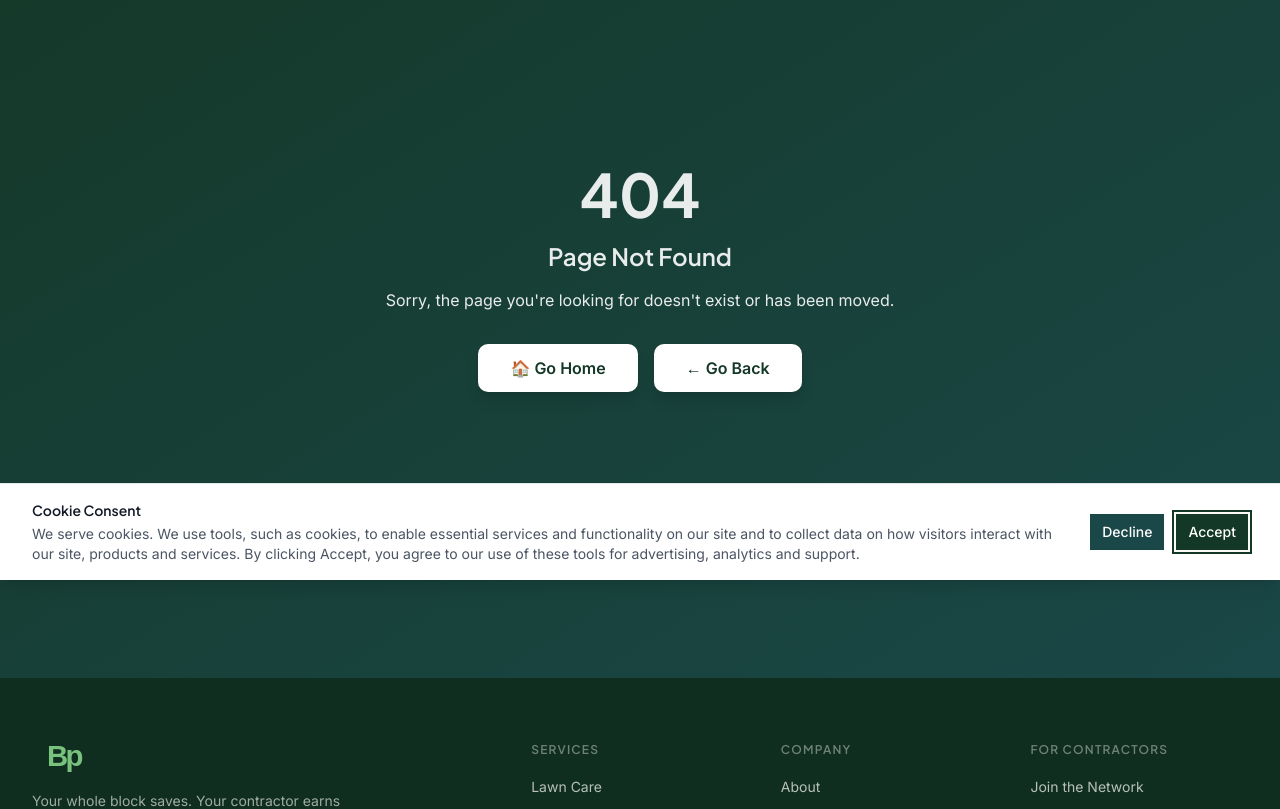
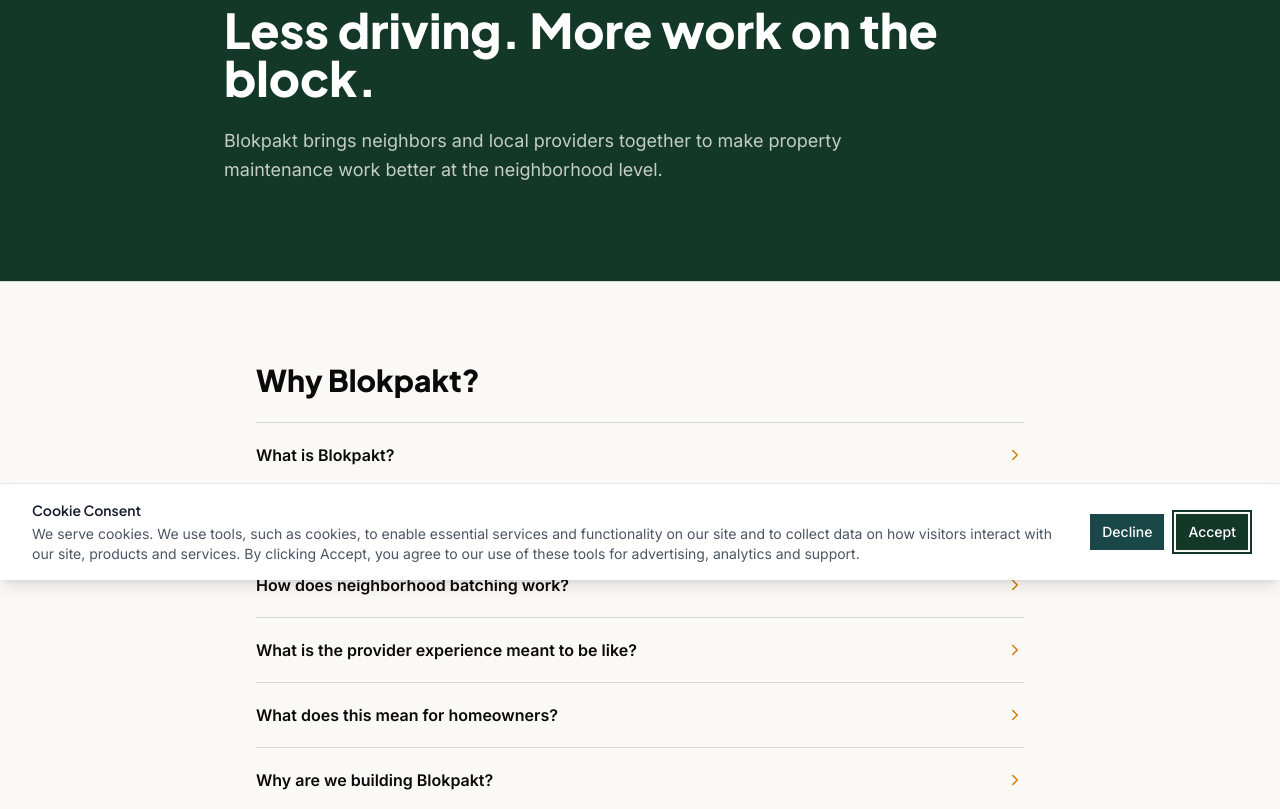
Before and after one commit to luikityucoiln-ux/blokpakt, a React (Vite) app: page /our-story in a window 1280 px wide. Shown: the part 220-1029 px from the top of the page. Built offline with nearby package versions, Linux system fonts and the light colour scheme; no server answers.

Commit message:
OUR STORY

```diff
--- a/src/layouts/parts/Footer.tsx
+++ b/src/layouts/parts/Footer.tsx
@@ -32,7 +32,7 @@ export default function Footer() {
             <h3 className="text-xs font-semibold uppercase tracking-widest text-white/40 mb-4">Company</h3>
             <ul className="space-y-2">
               {[
-                { label: 'About', href: '#' },
+                { label: 'Our Story', href: '/our-story' },
                 { label: 'How It Works', href: '#how-it-works' },
                 { label: 'Pricing', href: '#pricing' },
                 { label: 'FAQs', href: '/faq' },
--- a/src/layouts/parts/Header.tsx
+++ b/src/layouts/parts/Header.tsx
@@ -16,6 +16,7 @@ export default function Header() {
   const navLinks = [
     { label: 'How It Works', href: '/#how-it-works' },
     { label: 'Services', href: '/book' },
+    { label: 'Our Story', href: '/our-story' },
     { label: 'FAQ', href: '/faq' },
     { label: pilot ? 'My Requests' : 'Track Job', href: pilot ? '/requests' : '/track' },
     { label: pilot ? 'Provider Demo' : 'Join as Provider', href: '/join' },
@@ -46,6 +47,7 @@ export default function Header() {
       label: '📚 Reference Pages',
       links: [
         { label: '📦 Products', href: '/products' },
+        { label: '📖 Our Story', href: '/our-story' },
         { label: '❓ FAQs', href: '/faq' },
         { label: '⚖️ Legal', href: '/legal' },
       ],
--- /dev/null
+++ b/src/pages/our-story.tsx
@@ -0,0 +1,83 @@
+import { Helmet } from '@dr.pogodin/react-helmet';
+import { ChevronRight } from 'lucide-react';
+import { Link } from 'react-router';
+
+const story = [
+  {
+    id: 'what-is-blokpakt',
+    question: 'What is Blokpakt?',
+    answer: 'Blokpakt is a hyper-local property-maintenance platform designed to bring neighbors and local service providers together. It focuses on services like lawn care, gutter cleaning, and pressure washing.',
+  },
+  {
+    id: 'problem',
+    question: 'What problem are we trying to solve?',
+    answer: 'For field contractors, unpaid driving time can eat into the workday. A provider might spend 45 minutes driving across town for a $45 job, then do it all again for the next appointment. That is time and fuel spent getting between jobs instead of doing paid work.',
+  },
+  {
+    id: 'batching',
+    question: 'How does neighborhood batching work?',
+    answer: 'Blokpakt is designed to group nearby service requests into dense neighborhood routes. Instead of driving across town for one appointment, providers can claim multiple jobs on the same block or street, park once, and work at several homes in a row.',
+  },
+  {
+    id: 'provider-experience',
+    question: 'What is the provider experience meant to be like?',
+    answer: 'As simple and straightforward as using a delivery app: claim the block, do the work, snap a photo, and get paid. The goal is to keep the process effortless so providers can focus on the jobs, not unnecessary coordination.',
+  },
+  {
+    id: 'homeowners',
+    question: 'What does this mean for homeowners?',
+    answer: 'Homeowners can request routine services alongside nearby neighbors. By bringing jobs together in the same area, Blokpakt aims to make local property maintenance faster, more reliable, and more convenient for the community.',
+  },
+  {
+    id: 'mission',
+    question: 'Why are we building Blokpakt?',
+    answer: 'We believe local services work better when nearby jobs are brought together. Blokpakt is built to reduce wasted driving for providers and make it easier for neighbors to get property maintenance done close to home.',
+  },
+];
+
+export default function OurStoryPage() {
+  return (
+    <>
+      <Helmet>
+        <title>Our Story | Blokpakt</title>
+        <meta name="description" content="Learn why Blokpakt brings neighborhood property-maintenance jobs together to reduce contractor driving time and make local services easier." />
+      </Helmet>
+
+      <main className="bg-background">
+        <section className="border-b border-border bg-primary py-16 text-primary-foreground lg:py-24">
+          <div className="mx-auto max-w-4xl px-4 sm:px-6 lg:px-8">
+            <p className="mb-3 text-sm font-semibold uppercase tracking-[0.2em] text-accent">Our Story</p>
+            <h1 className="max-w-3xl text-4xl font-extrabold leading-tight sm:text-5xl">Less driving. More work on the block.</h1>
+            <p className="mt-6 max-w-2xl text-lg leading-relaxed text-primary-foreground/75">
+              Blokpakt brings neighbors and local providers together to make property maintenance work better at the neighborhood level.
+            </p>
+          </div>
+        </section>
+
+        <div className="mx-auto max-w-5xl px-4 py-14 sm:px-6 lg:py-20">
+          <section aria-label="About Blokpakt" className="mx-auto max-w-3xl">
+            <h2 className="mb-6 text-2xl font-extrabold text-foreground sm:text-3xl">Why Blokpakt?</h2>
+            <div className="divide-y divide-border border-y border-border">
+              {story.map((item) => (
+                <details key={item.id} className="group py-5">
+                  <summary className="flex cursor-pointer list-none items-center justify-between gap-6 font-bold text-foreground">
+                    {item.question}
+                    <ChevronRight size={18} className="shrink-0 text-accent transition-transform group-open:rotate-90" />
+                  </summary>
+                  <p className="mt-3 max-w-3xl pr-8 text-sm leading-relaxed text-muted-foreground">{item.answer}</p>
+                </details>
+              ))}
+            </div>
+
+            <div className="mt-10 flex flex-wrap items-center gap-4 border-t border-border pt-8">
+              <Link to="/join" className="inline-flex items-center gap-2 rounded-lg bg-accent px-5 py-3 text-sm font-bold text-white hover:bg-accent/90">
+                Join as a provider <ChevronRight size={16} />
+              </Link>
+              <Link to="/book" className="text-sm font-semibold text-primary hover:text-accent">Explore services</Link>
+            </div>
+          </section>
+        </div>
+      </main>
+    </>
+  );
+}
--- a/src/routes.tsx
+++ b/src/routes.tsx
@@ -62,6 +62,10 @@ export const routes: RouteObject[] = [
     lazy: async () => ({ Component: (await import('./pages/faq')).default }),
   },
   {
+    path: '/our-story',
+    lazy: async () => ({ Component: (await import('./pages/our-story')).default }),
+  },
+  {
     path: '/completed',
     lazy: async () => ({ Component: (await import('./pages/completed')).default }),
   },
@@ -93,6 +97,7 @@ export type Path =
   | '/admin'
   | '/legal'
   | '/faq'
+  | '/our-story'
   | '/completed'
   | '/products';
 
```
